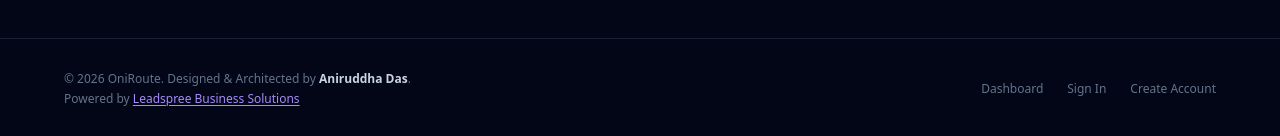
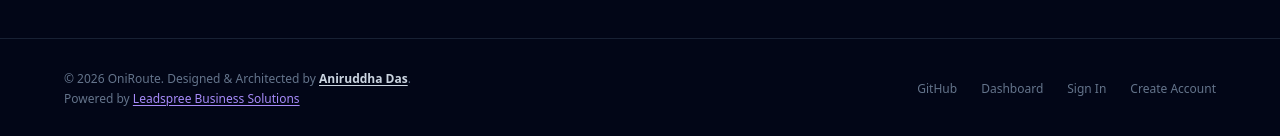
Before and after one commit to AniruddhaDas1/OniRoute, a React (Vite) app: page / in a window 1280 px wide. Shown: the part 2220-2356 px from the top of the page. Built offline with nearby package versions, Linux system fonts and the light colour scheme; no server answers.

Commit message:
docs: ensure all GitHub links strictly point to https://github.com/AniruddhaDas1

```diff
--- a/src/pages/LandingPage.tsx
+++ b/src/pages/LandingPage.tsx
@@ -76,7 +76,7 @@ console.log(response.choices[0].message.content);`,
 
           <div className="flex items-center gap-4">
             <a
-              href="https://github.com"
+              href="https://github.com/AniruddhaDas1"
               target="_blank"
               rel="noreferrer"
               className="text-sm font-medium text-slate-400 transition-colors hover:text-white"
@@ -314,7 +314,18 @@ console.log(response.choices[0].message.content);`,
       <footer className="border-t border-slate-800/80 bg-slate-950 px-6 py-8">
         <div className="mx-auto flex max-w-6xl flex-wrap items-center justify-between gap-4 text-xs text-slate-500">
           <div className="space-y-1">
-            <p>© {new Date().getFullYear()} OniRoute. Designed &amp; Architected by <strong className="text-slate-300 font-semibold">Aniruddha Das</strong>.</p>
+            <p>
+              © {new Date().getFullYear()} OniRoute. Designed &amp; Architected by{' '}
+              <a
+                href="https://github.com/AniruddhaDas1"
+                target="_blank"
+                rel="noreferrer"
+                className="text-slate-300 hover:text-white font-semibold underline underline-offset-2 transition-colors"
+              >
+                Aniruddha Das
+              </a>
+              .
+            </p>
             <p>
               Powered by{' '}
               <a
@@ -328,6 +339,14 @@ console.log(response.choices[0].message.content);`,
             </p>
           </div>
           <div className="flex items-center gap-6">
+            <a
+              href="https://github.com/AniruddhaDas1"
+              target="_blank"
+              rel="noreferrer"
+              className="hover:text-slate-300"
+            >
+              GitHub
+            </a>
             <Link to="/dashboard" className="hover:text-slate-300">
               Dashboard
             </Link>
```
